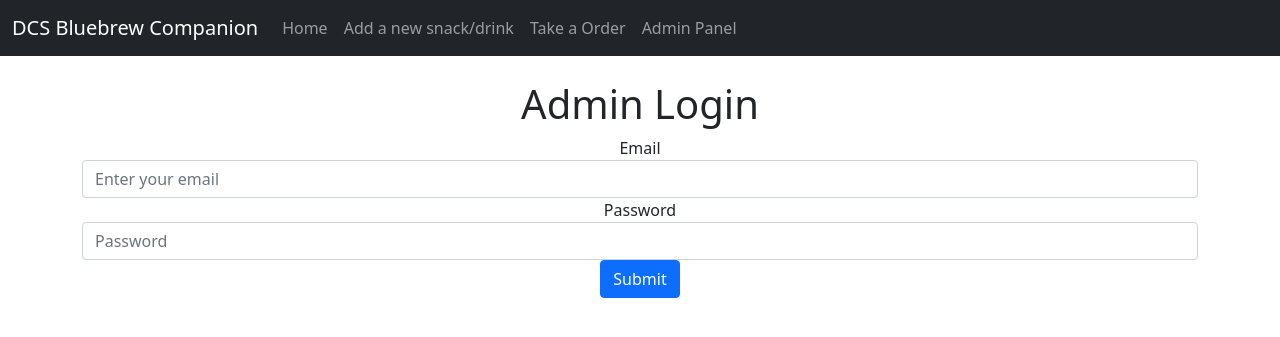
After one commit to LuckyHead11/DCS-Blue-Brew-Companion, a Flask app: page /admin-login in a window 1280 px wide. The commit adds this page. Shown: the top 337 px of the page. Run offline with Flask 3, Linux system fonts and the light colour scheme.

Commit message:
added admin panel

```diff
--- a/main.py
+++ b/main.py
@@ -1,7 +1,10 @@
+#Made Happily with Github Copilot
+#For the Blue Brew Coffee Shop
+#Made by: Joshua Kirby
+#Date of creation 11/2/2022
+
 import time
-
-
-
+import datetime
 
 
 from flask import Flask, render_template, redirect, request, flash
@@ -70,11 +73,28 @@ class Item(db.Model):
 
 
 
+class LogData(db.Model):
+    id = db.Column(db.Integer, primary_key=True)
+    log_name = db.Column(db.String(100), nullable=False)
+    log_description = db.Column(db.String(255), nullable=False)
+    log_severity = db.Column(db.String(100), nullable=False)
+    log_date = db.Column(db.DateTime, default=datetime.datetime.now)
+
+
+
+def create_log_data(name, description, severity):
+    log = LogData(log_name=name, log_description=description, log_severity=severity)
+    print("Successfully created log data! (NOTE ONLY FOR ADMINS!)")
+    db.session.add(log)
+    db.session.commit()
+
+
 
 @app.route('/')
 def index():
-    items = Item.query.all()
-    return render_template('index.html', items=items)
+    create_log_data("New Order", "A new order has been created!", "Low")
+
+    return render_template('index.html')
 
 def create_database(app):
     if not path.exists("instance/" + "site.db"):
@@ -88,6 +108,7 @@ def checkout():
     cost = 0
     for item in current_items:
         cost += float(str(item.item_price).replace("$", ""))
+    cost = '{:,.2f}'.format(cost)
     return render_template("checkout.html", current_items=current_items, cost=str(cost))
 
 @app.route('/order')
@@ -95,8 +116,9 @@ def order():
     cost = 0
     items = Item.query.all()
     for item in current_items:
+        item.item_price = item.item_price.replace("$", "").replace(",", "")
         cost += float(str(item.item_price).replace("$", ""))
-    print(cost)
+    cost = '{:,.2f}'.format(cost)
     return render_template('order.html', items=items, current_items=current_items,cost=cost)
 
 @app.route("/new-database")
@@ -117,6 +139,11 @@ def edit_item(id):
     item = Item.query.filter_by(id=id).first()
     return render_template('new_item.html', item=item)
 
+@app.route('/clear-admin')
+def clear_admin():
+    #Remove all the LogData items from the database
+    LogData.query.delete()
+    db.session.commit()
 @app.route('/confirm-edit', methods=['POST'])
 def confirm_edit():
     item_name = request.form.get('item_name')
@@ -136,13 +163,21 @@ def page_not_found(e):
     flash("Page not found!", category="error")
     return render_template("404.html"), 404
 
+@app.route("/admin-login", methods=['GET', 'POST'])
+def admin_login():
+    return render_template("admin_login.html")
 
-
+@app.route('/admin')
+def admin():
+    #Get all the log data from the database
+    log_data = LogData.query.all()
+    items = Item.query.all()
+    return render_template("admin.html", log_data = log_data, items=items)
 @app.route('/add',methods=['POST'])
 def add():
     item_name = request.form.get('item_name')
     item_description = request.form.get('item_description')
-    item_price = request.form.get('item_price').replace("$", "")
+    item_price = str('{:,.2f}'.format(float(request.form.get('item_price').replace("$", ""))))
     item_food = request.form.get('item_food')
     if item_food == "on":
         item_food = True
@@ -152,7 +187,6 @@ def add():
 
     print(f"Item Name: {item_name} Item Description: {item_description} Item Price: {item_price}")
 
-    get_item_image(item_name, item_description)
     db.session.add(item)
     db.session.commit()
 
@@ -166,7 +200,20 @@ def add_order(id):
     current_items.append(item)
     return redirect('/order')
 
+@app.route('/admin/login', methods=['POST'])
+def admin_login_post():
+    email = request.form.get('email')
+    password = request.form.get('password')
 
+    if email == "jreynolds@decaturchristian.net":
+        if password == "bluebrew2022":
+            return redirect("/admin")
+        else:
+            flash("Incorrect password!", category="error")
+            return redirect("/admin-login")
+    else:
+        flash("Incorrect email!", category="error")
+        return redirect("/admin-login")
 
 @app.route('/remove_item/<id>')
 def delete(id):
@@ -176,9 +223,6 @@ def delete(id):
 
 
     #remove the folder
-
-    import shutil
-    shutil.rmtree(f"static/{item.item_name}")
     print(f"SUCCESSFULLY REMOVED {item.item_name}")
     db.session.delete(item)
     db.session.commit()
@@ -191,4 +235,4 @@ if __name__ == '__main__':
 
 
 
-#pyinstaller -F --add-data "templates;templates" --add-data "static;static" --name BlueBrewCompanion app.py
+#pyinstaller -F --add-data "templates;templates" --add-data "static;static" --name BlueBrewCompanion main.py
--- /dev/null
+++ b/templates/admin_login.html
@@ -0,0 +1,19 @@
+{% extends "base.html" %}
+{% block title %}Admin Login{% endblock %}
+{% block content %}
+
+    <div align="center" class="container">
+        <h1>Admin Login</h1>
+        <form action="/admin/login" method="post">
+            <div class="form-group">
+                <label for="email">Email</label>
+                <input type="text" class="form-control" id="email" name="email" placeholder="Enter your email">
+            </div>
+            <div class="form-group">
+                <label for="password">Password</label>
+                <input type="password" class="form-control" id="password" name="password" placeholder="Password">
+            </div>
+            <button type="submit" class="btn btn-primary">Submit</button>
+        </form>
+    </div>
+{% endblock %}
--- a/templates/navbar.html
+++ b/templates/navbar.html
@@ -16,6 +16,10 @@
         <li class="nav-item">
           <a class="nav-link" aria-current="page" href="/order">Take a Order</a>
         </li>
+
+        <li class="nav-item">
+          <a class="nav-link" aria-current="page" href="/admin-login">Admin Panel</a>
+        </li>
       </ul>
     </div>
   </div>
--- a/templates/new_item.html
+++ b/templates/new_item.html
@@ -34,7 +34,7 @@
             <div>
                 <input class="form-check-input" type="checkbox" name="item_food" id="flexCheckDefault">
                 <label class="form-check-label" for="flexCheckDefault">
-                Is it food? (off for drink)
+                Is it food? (turn the checkbox off for drink)
                 </label>
             </div>
             <br />
--- a/templates/order.html
+++ b/templates/order.html
@@ -17,9 +17,9 @@
                     {% for item in items %}
                     <div class="col">
                         <div class="card shadow p-3 mb-5 bg-body rounded" style="width: 18rem;">
-                            <a href="/add_order/{{ item.id }}">
+                            <!-- <a href="/add_order/{{ item.id }}">
                                 <img src="static/{{ item.item_name }}/choose.png" class="card-img-top" alt="{{ item.item_name }}" href="/">
-                            </a>
+                            </a> -->
 
                             <div class="card-body">
                                 <h5 class="card-title">{{ item.item_name }}</h5>
@@ -29,6 +29,8 @@
                                     <p class="card-text"><b>DRINK ITEM: </b> {{item.item_description }}</p>
                                 {% endif %}
                               <b>Cost: ${{ item.item_price }} </b>
+                              <br/>
+                              <a type="button" class="btn btn-primary" href="/add_order/{{ item.id }}">Add</a>
                             </div>
                           </div>
                     </div>
```
Also changed, not shown: templates/admin.html (added, +46 -0 lines), templates/index.html (+1 -30 lines).
